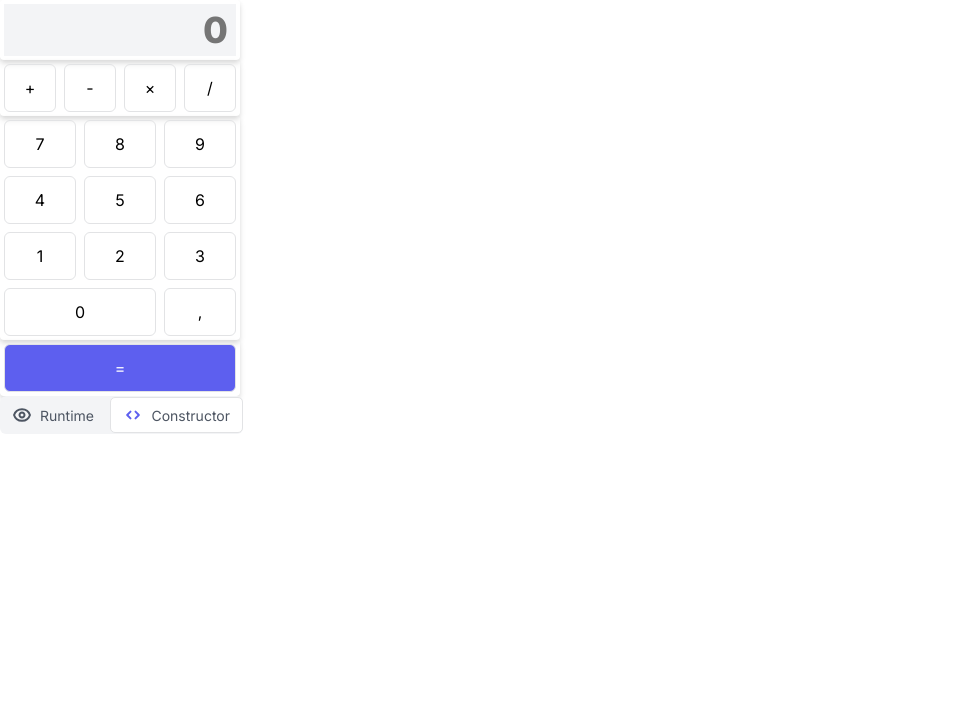
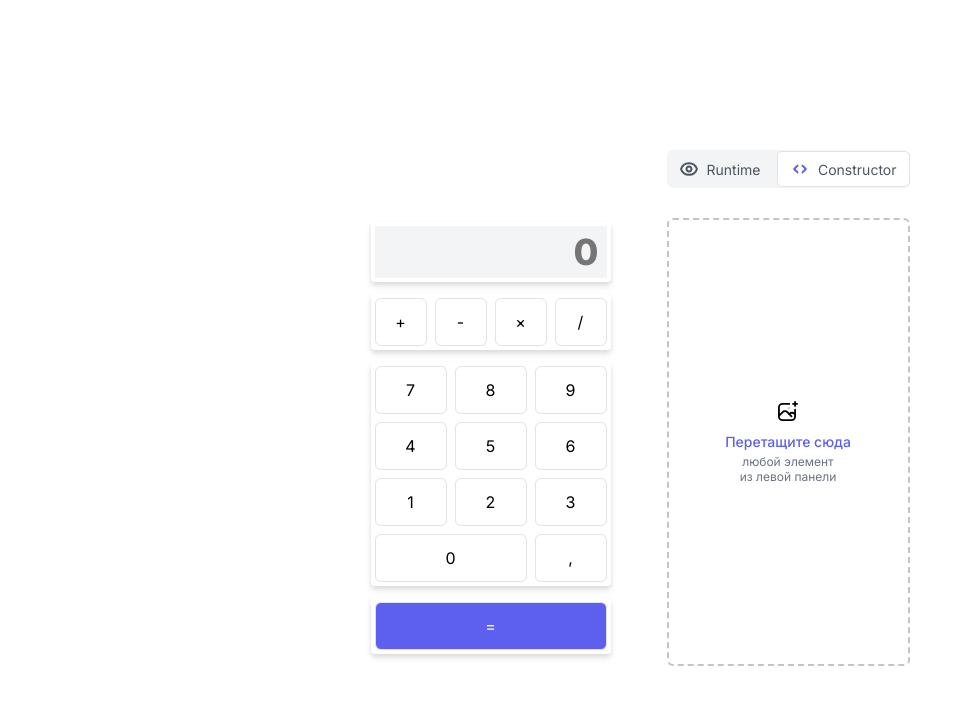
Before and after one commit to visolad1/calculator, a React (Create React App) app: page / in a window 1280 px wide. Shown: the top 704 px of the page, without its empty margins (0-973 px from the left). Built offline with nearby package versions, Linux system fonts and the light colour scheme.

Commit message:
components

```diff
--- /dev/null
+++ b/src/App.module.scss
@@ -0,0 +1,7 @@
+.app{
+    width: 539px;
+    display: flex;
+    gap: 56px;
+    align-items: flex-end;
+    margin: 150px auto;
+}
--- a/src/App.tsx
+++ b/src/App.tsx
@@ -1,9 +1,7 @@
 import React from "react";
-import { Mode } from "./components/Mode";
-import { ResultButton } from "./components/ResultButton";
-import { NumericKeypad } from "./components/NumericKeypad";
-import { Display } from "./components/Display";
-import { MathOperations } from "./components/MathOperations";
+import { Canvas } from "./components/Canvas";
+import { SidebarComponents } from "./components/SidebarComponents";
+import styles from './App.module.scss'
 
 export interface IMode {
   mode: string,
@@ -14,16 +12,12 @@ export const ModeContext = React.createContext<IMode | undefined>(undefined);
 
 function App() {
   const [mode, setMode] = React.useState('constructor');
-  console.log(mode)
 
   return (
-    <div className="App">
+    <div className={styles.app}>
       <ModeContext.Provider value={{mode, setMode}}>
-        <Display value={0} />
-        <MathOperations />
-        <NumericKeypad />
-        <ResultButton />
-        <Mode />
+        <SidebarComponents />
+        <Canvas />
       </ModeContext.Provider>
     </div>
 
--- /dev/null
+++ b/src/components/Canvas/Canvas.module.scss
@@ -0,0 +1,34 @@
+.wrapper{
+    width: 243px;
+    height: 448px;
+    border-radius: 6px;
+    border: 2px dashed #C4C4C4;
+    display: flex;
+    flex-direction: column;
+    align-items: center;
+    justify-content: center;
+    cursor: default;
+    user-select: none;
+    margin-top: 30px;
+}
+
+.icon{
+    width: 20px;
+    height: 20px;
+    margin-bottom: 12px;
+}
+
+.title{
+    font-size: 14px;
+    color: #5D5FEF;
+    font-weight: 500;
+    margin-bottom: 4px;
+}
+
+.subtitle{
+    width: 106px;
+    font-size: 12px;
+    font-weight: 400;
+    color: #6B7280;
+    text-align: center;
+}
--- /dev/null
+++ b/src/components/Canvas/index.tsx
@@ -0,0 +1,17 @@
+import React from 'react'
+import styles from './Canvas.module.scss'
+import icon from '../../icons/canvas-icon.svg'
+import { Mode } from '../Mode'
+
+export const Canvas = () => {
+  return (
+    <div>
+        <Mode />
+        <div className={styles.wrapper}>
+            <img src={icon} alt="icon" className={styles.icon}/>
+            <h4 className={styles.title}>Перетащите сюда</h4>
+            <p className={styles.subtitle}>любой элемент из левой панели</p>
+        </div>
+  </div>
+  )
+}
--- /dev/null
+++ b/src/components/SidebarComponents/SidebarComponents.module.scss
@@ -0,0 +1,6 @@
+.wrapper{
+    height: 444px;
+    display: flex;
+    flex-direction: column;
+    gap: 12px;
+}
--- /dev/null
+++ b/src/components/SidebarComponents/index.tsx
@@ -0,0 +1,23 @@
+import React from 'react'
+import { Display } from '../Display'
+import { MathOperations } from '../MathOperations'
+import { NumericKeypad } from '../NumericKeypad'
+import { ResultButton } from '../ResultButton'
+import styles from './SidebarComponents.module.scss'
+
+export interface IComponents{
+  isDisable: boolean,
+  setIsDisable: (newState: boolean) => void
+
+}
+
+export const SidebarComponents = () => {
+  return (
+      <div className={styles.wrapper}>
+          <Display value={0}/>
+          <MathOperations />
+          <NumericKeypad />
+          <ResultButton />
+      </div>
+  )
+}
```
Also changed, not shown: src/icons/canvas-icon.svg (added).
